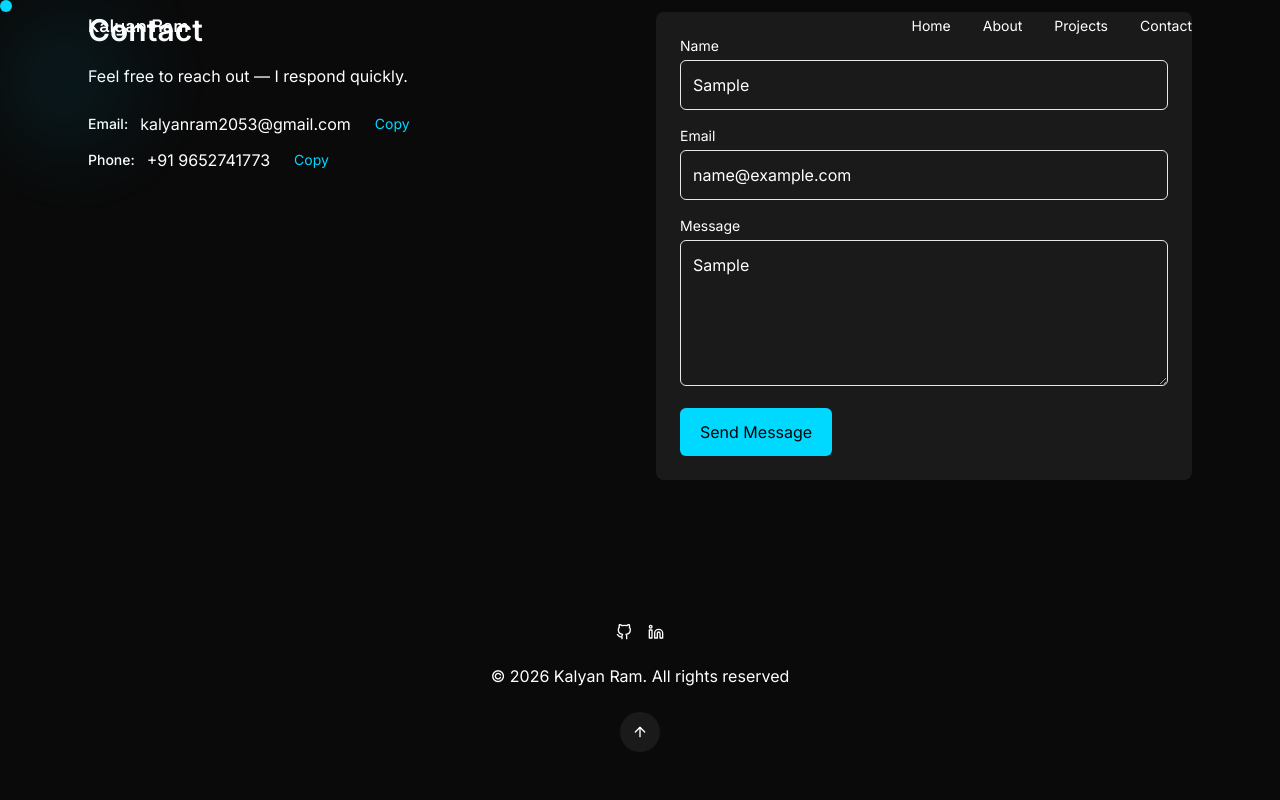
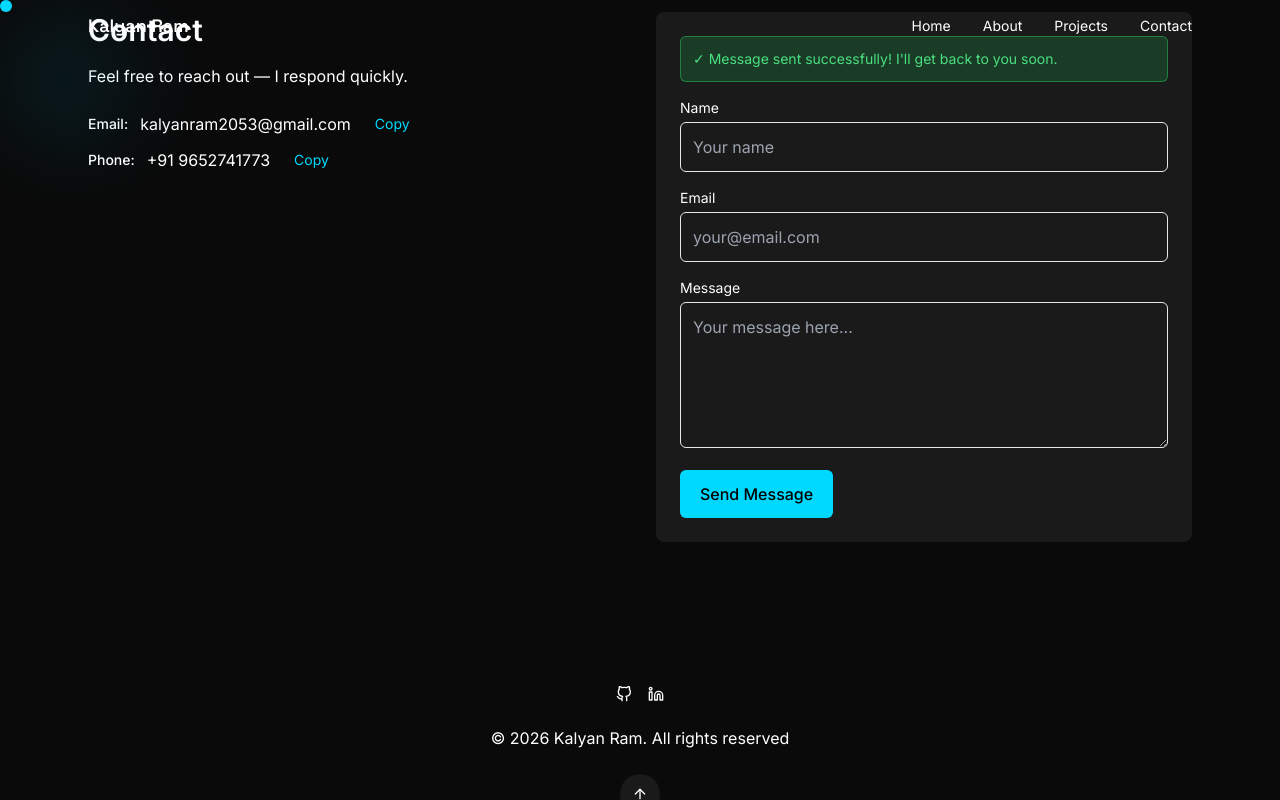
Before and after one commit to kalyanram003/Kalyan_Portfolio, a React (Vite) app: page / in a window 1280 px wide. Both pictures are taken after typing "Sample", "name@example.com", "Sample" into the empty fields and a click on the button "Send Message". Shown: the part 3160-3960 px from the top of the page. Built offline with nearby package versions, Linux system fonts and the light colour scheme; the HTML template or start-up script is replaced by a standard one.

Commit message:
netlify js

```diff
--- a/src/components/Contact.jsx
+++ b/src/components/Contact.jsx
@@ -1,15 +1,42 @@
-import React, { useState } from 'react'
+import React, { useState, useRef } from 'react'
 import { motion } from 'framer-motion'
 import { useCopyToClipboard } from '../animations/hooks'
 
 export default function Contact() {
   const { copied, copy } = useCopyToClipboard()
   const [loading, setLoading] = useState(false)
+  const [success, setSuccess] = useState(false)
+  const [error, setError] = useState('')
+  const formRef = useRef(null)
 
-  function handleSubmit(e) {
+  async function handleSubmit(e) {
     e.preventDefault()
     setLoading(true)
-    setTimeout(() => setLoading(false), 900)
+    setError('')
+    setSuccess(false)
+
+    try {
+      const formData = new FormData(formRef.current)
+
+      const response = await fetch('/', {
+        method: 'POST',
+        headers: { 'Content-Type': 'application/x-www-form-urlencoded' },
+        body: new URLSearchParams(formData).toString()
+      })
+
+      if (response.ok) {
+        setSuccess(true)
+        formRef.current.reset()
+        setTimeout(() => setSuccess(false), 4000)
+      } else {
+        setError('Failed to send message. Please try again.')
+      }
+    } catch (err) {
+      console.error('Error sending message:', err)
+      setError('Error sending message. Please try again.')
+    } finally {
+      setLoading(false)
+    }
   }
 
   return (
@@ -34,24 +61,70 @@ export default function Contact() {
           </div>
         </div>
 
-        <form onSubmit={handleSubmit} className="bg-card-bg p-6 rounded-lg glass">
+        <form ref={formRef} onSubmit={handleSubmit} name="contact" method="POST" netlify className="bg-card-bg p-6 rounded-lg glass">
+          <input type="hidden" name="form-name" value="contact" />
+
+          {success && (
+            <motion.div
+              initial={{ opacity: 0, y: -10 }}
+              animate={{ opacity: 1, y: 0 }}
+              className="mb-4 p-3 bg-green-500/20 border border-green-500/50 rounded-md text-green-400 text-sm"
+            >
+              ✓ Message sent successfully! I'll get back to you soon.
+            </motion.div>
+          )}
+
+          {error && (
+            <motion.div
+              initial={{ opacity: 0, y: -10 }}
+              animate={{ opacity: 1, y: 0 }}
+              className="mb-4 p-3 bg-red-500/20 border border-red-500/50 rounded-md text-red-400 text-sm"
+            >
+              ✕ {error}
+            </motion.div>
+          )}
+
           <label className="block">
             <div className="text-sm text-text-secondary">Name</div>
-            <input required className="mt-1 w-full p-3 bg-transparent border border-border-color rounded-md focus:outline-none focus:ring-2 focus:ring-accent-cyan" />
+            <input
+              required
+              name="name"
+              placeholder="Your name"
+              className="mt-1 w-full p-3 bg-transparent border border-border-color rounded-md focus:outline-none focus:ring-2 focus:ring-accent-cyan"
+            />
           </label>
 
           <label className="block mt-4">
             <div className="text-sm text-text-secondary">Email</div>
-            <input required type="email" className="mt-1 w-full p-3 bg-transparent border border-border-color rounded-md focus:outline-none focus:ring-2 focus:ring-accent-cyan" />
+            <input
+              required
+              type="email"
+              name="email"
+              placeholder="your@email.com"
+              className="mt-1 w-full p-3 bg-transparent border border-border-color rounded-md focus:outline-none focus:ring-2 focus:ring-accent-cyan"
+            />
           </label>
 
           <label className="block mt-4">
             <div className="text-sm text-text-secondary">Message</div>
-            <textarea required rows={5} className="mt-1 w-full p-3 bg-transparent border border-border-color rounded-md focus:outline-none focus:ring-2 focus:ring-accent-cyan" />
+            <textarea
+              required
+              name="message"
+              rows={5}
+              placeholder="Your message here..."
+              className="mt-1 w-full p-3 bg-transparent border border-border-color rounded-md focus:outline-none focus:ring-2 focus:ring-accent-cyan"
+            />
           </label>
 
           <div className="mt-4">
-            <motion.button whileTap={{ scale: 0.98 }} className="px-5 py-3 bg-accent-cyan rounded-md text-black" type="submit">{loading ? 'Sending...' : 'Send Message'}</motion.button>
+            <motion.button
+              whileTap={{ scale: 0.98 }}
+              disabled={loading}
+              className="px-5 py-3 bg-accent-cyan rounded-md text-black font-medium disabled:opacity-60"
+              type="submit"
+            >
+              {loading ? 'Sending...' : 'Send Message'}
+            </motion.button>
           </div>
         </form>
       </div>
```
Also changed, not shown: 1 other file (tests, documents, lock files or other folders).
